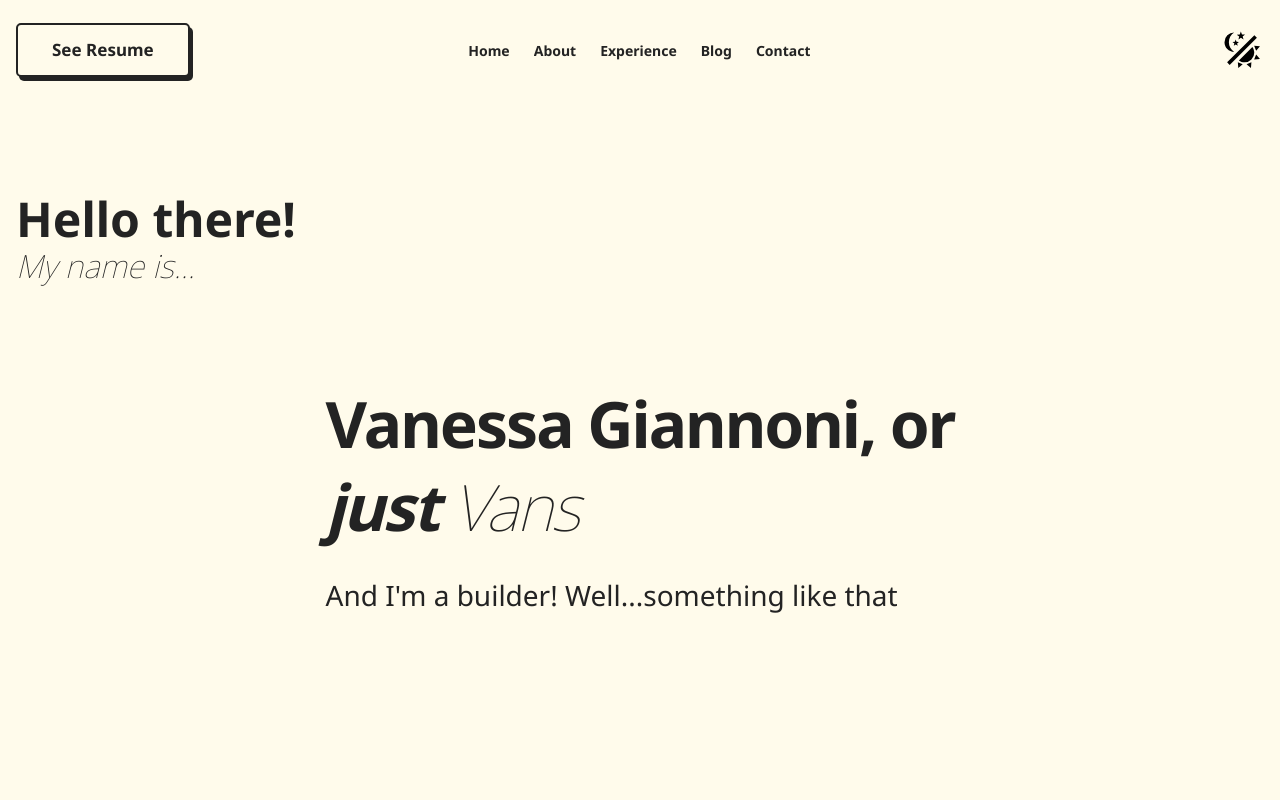
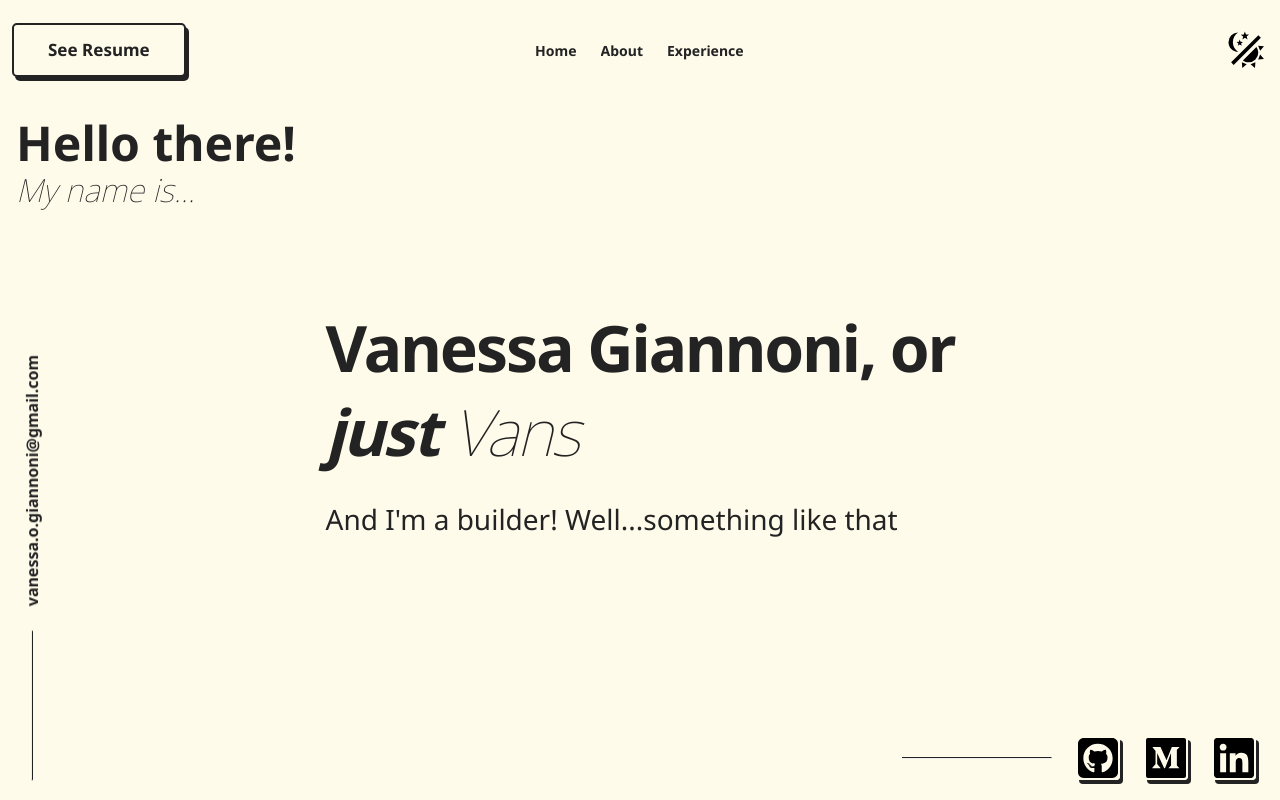
Before and after one commit to VanessaGiannoni/portfolio, a Next.js app: page / in a window 1280 px wide. Shown: the top 800 px of the page. Built offline with nearby package versions, Linux system fonts and the light colour scheme.

Commit message:
style: fix elements position

```diff
--- a/app/page.tsx
+++ b/app/page.tsx
@@ -17,7 +17,7 @@ export default function HomePage() {
     <main>
       <Container {...containerProps} fluid>
         <Header />
-        <ScrollArea scrollbars="y">
+        <ScrollArea scrollbars="y" type="never" scrollbarSize={2}>
           <Welcome />
           <Space h="lg" />
           <About />
--- a/src/components/Footer/Footer.tsx
+++ b/src/components/Footer/Footer.tsx
@@ -1,9 +1,11 @@
 'use client';
 
-import { Center, Flex, Stack, Text } from '@mantine/core';
+import { Anchor, Center, Flex, Stack, Text } from '@mantine/core';
 import { FaHeart, FaLinkedin, FaMedium } from 'react-icons/fa';
 import { PiCoffeeFill } from 'react-icons/pi';
 import { FaSquareGithub } from 'react-icons/fa6';
+import Link from 'next/link';
+import { MdEmail } from 'react-icons/md';
 import classes from './footer.module.css';
 import IconItem from './subcomponents/IconItem';
 import useBreakpoint from '@/src/hooks/useBreakpoint';
@@ -28,10 +30,14 @@ export default function Footer() {
   return (
     <footer className={classes.footer}>
       <div className={classes.emailContainer}>
-        <Flex className={classes.emailWrapper} pl="sm" pr="sm">
-          {isLargeScreen && <hr className={classes.verticalLine} />}
-          <Text className={classes.text}>vanessa.o.giannoni@gmail.com</Text>
-        </Flex>
+        {isLargeScreen && (
+          <Flex className={classes.emailWrapper} align="center">
+            <hr className={classes.verticalLine} />
+            <Anchor className={classes.text} href="mailto:vanessa.o.giannoni@gmail.com">
+              vanessa.o.giannoni@gmail.com
+            </Anchor>
+          </Flex>
+        )}
       </div>
       <Center>
         <Stack>
@@ -58,6 +64,20 @@ export default function Footer() {
           <IconItem icon={item.icon} href={item.href} key={item.href} />
         ))}
       </Flex>
+
+      {!isLargeScreen && (
+        <Flex align="center" justify="center" mt={20}>
+          <MdEmail />
+          <Anchor
+            component={Link}
+            className={classes.text}
+            pl={5}
+            href="mailto:vanessa.o.giannoni@gmail.com"
+          >
+            vanessa.o.giannoni@gmail.com
+          </Anchor>
+        </Flex>
+      )}
     </footer>
   );
 }
--- a/src/components/Footer/footer.module.css
+++ b/src/components/Footer/footer.module.css
@@ -15,9 +15,10 @@
 }
 
 .text {
-  font-size: 0.5rem;
+  font-size: 0.8rem;
   font-weight: 600;
   text-align: center;
+  color: light-dark(var(--mantine-color-black), var(--mantine-color-white));
 }
 
 .emailContainer {
@@ -31,6 +32,13 @@
   text-orientation: mixed;
   transform: rotate(180deg);
   gap: 24px;
+  width: 40px;
+  position: fixed;
+  bottom: 20px;
+  right: auto;
+  left: var(--mantine-spacing-sm);
+  z-index: 10;
+  padding: 0 var(--mantine-spacing-sm);
 }
 
 .verticalLine {
@@ -60,8 +68,8 @@
   }
 
   .actionIconsContainer {
-    position: absolute;
+    position: fixed;
     bottom: 20px;
-    right: 0;
+    right: var(--mantine-spacing-sm);
   }
 }
--- a/src/components/Header/Header.tsx
+++ b/src/components/Header/Header.tsx
@@ -6,12 +6,13 @@ import NavigationMenuDesktop from '../NavigationMenuDesktop/NavigationMenuDeskto
 import { ColorSchemeToggle } from '../ColorSchemeToggle/ColorSchemeToggle';
 import NavigationMenuMobile from '../NavigationMenuMobile/NavigationMenuMobile';
 import useBreakpoint from '@/src/hooks/useBreakpoint';
+import classes from './header.module.css';
 
 export default function Header() {
   const isLargeScreen = useBreakpoint('md');
 
   return (
-    <header>
+    <header className={classes.header}>
       <Group justify="space-between">
         {isLargeScreen ? (
           <>
--- /dev/null
+++ b/src/components/Header/header.module.css
@@ -0,0 +1,9 @@
+.header {
+  position: fixed;
+  right: 0;
+  left: 0;
+  top: 0;
+  padding: var(--mantine-spacing-sm);
+  background-color: light-dark(var(--mantine-color-white), var(--mantine-color-black));
+  z-index: 1;
+}
--- a/src/components/NavigationMenuDesktop/NavigationMenuDesktop.tsx
+++ b/src/components/NavigationMenuDesktop/NavigationMenuDesktop.tsx
@@ -17,14 +17,6 @@ export const menuItems = [
     href: '#experience',
     label: 'Experience',
   },
-  {
-    href: '#blog',
-    label: 'Blog',
-  },
-  {
-    href: '#contact',
-    label: 'Contact',
-  },
 ];
 
 export default function NavigationMenuDesktop() {
```
